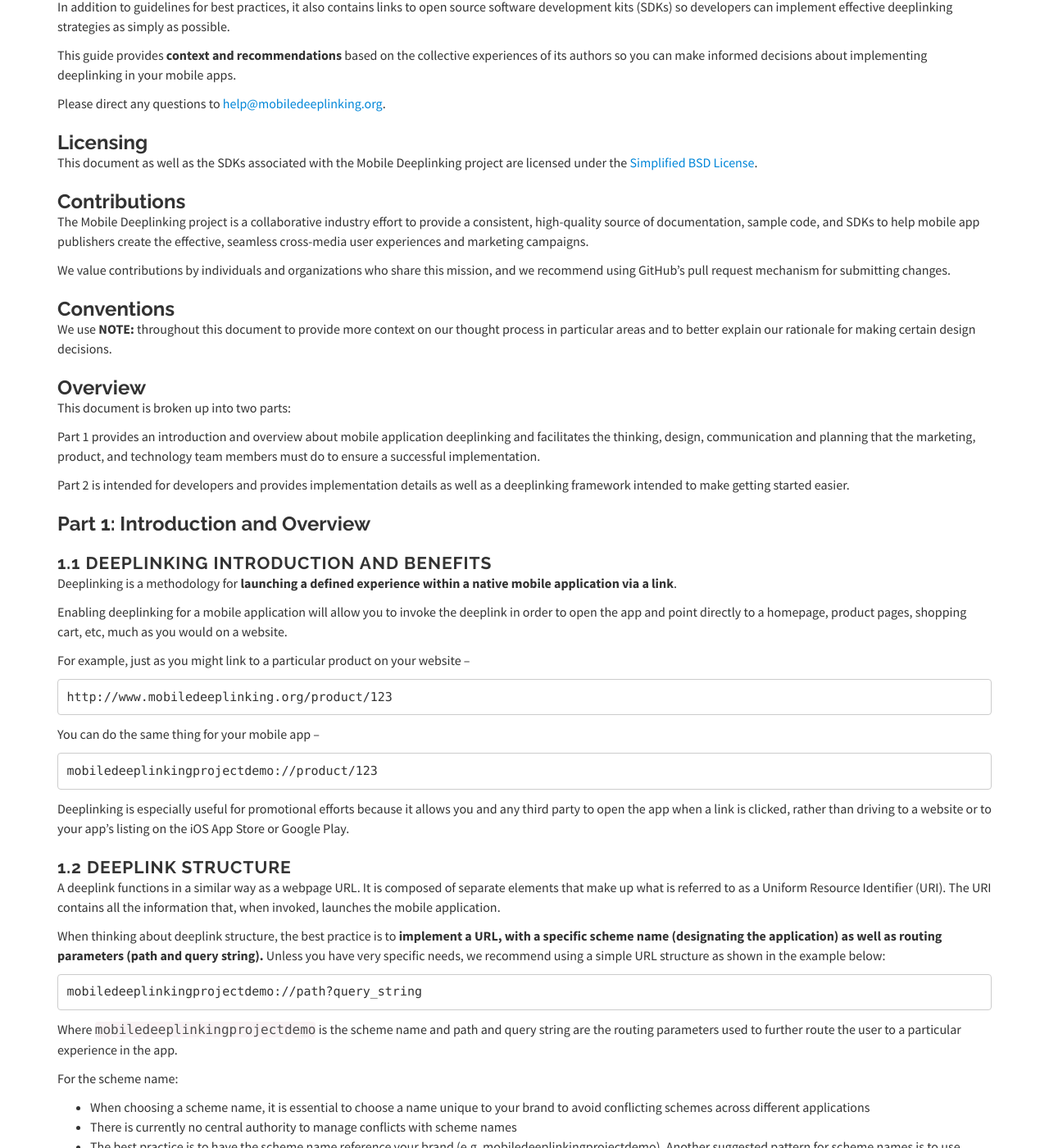
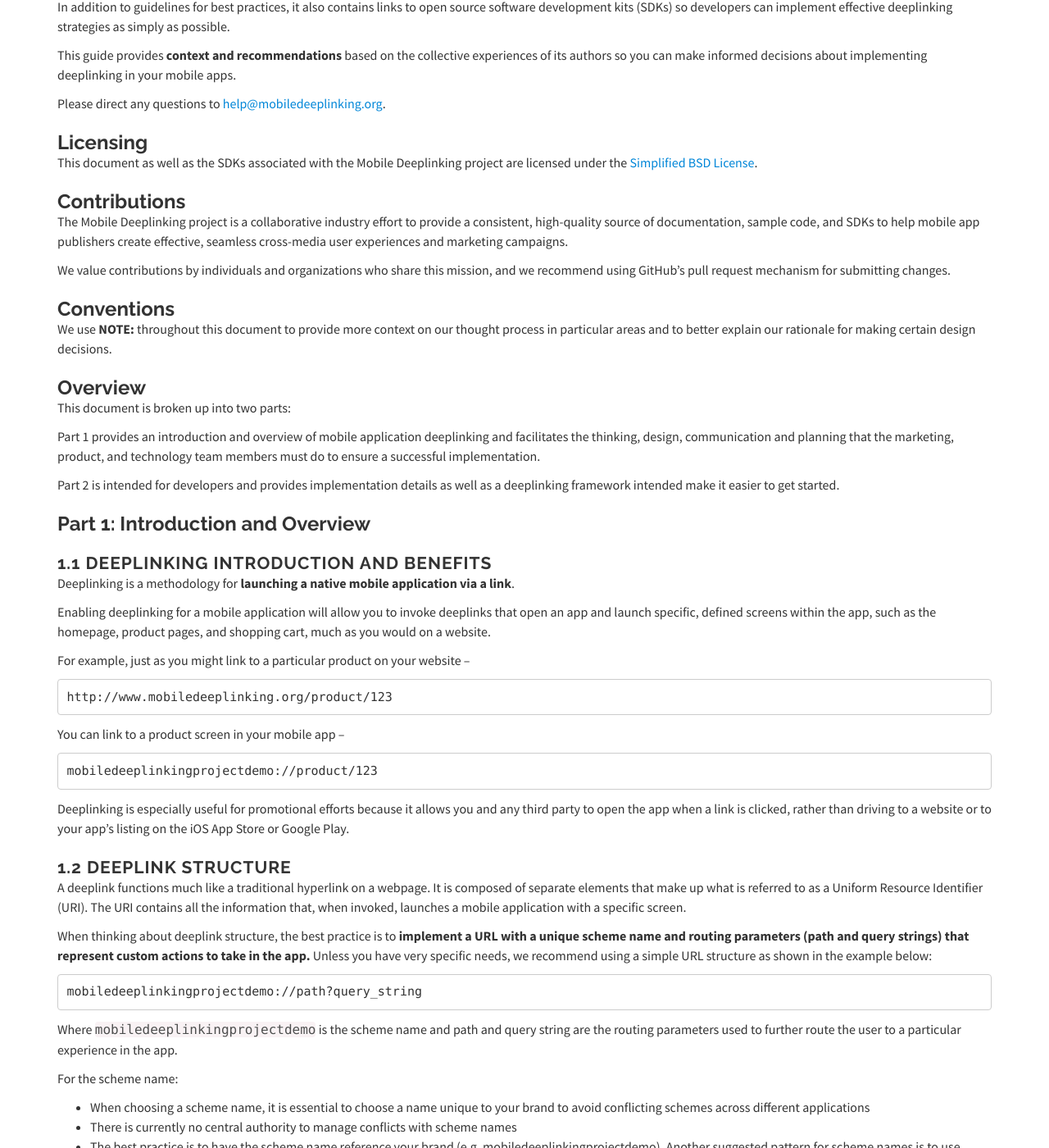
Before and after one commit to mobiledeeplinking/mobiledeeplinking.github.io, a Jekyll site: the page built from _posts/2014-02-12-mobiledeeplinking-spec.markdown, in a window 1280 px wide and 1400 px high, scrolled down 309 px. Shown: the whole window at 82% size. Built offline with Jekyll 4.4.1, drawn with Linux system fonts in a browser that asks for light colours; nearby versions of some CDN libraries; Markdown is read by kramdown in place of the engine named in the settings; some of the changed text lies outside the part shown.

Commit message:
Grammatical Edits.

```diff
--- a/_posts/2014-02-12-mobiledeeplinking-spec.markdown
+++ b/_posts/2014-02-12-mobiledeeplinking-spec.markdown
@@ -23,7 +23,7 @@ are licensed under the [Simplified BSD License](http://en.wikipedia.org/wiki/BSD
 
 The Mobile Deeplinking project is a collaborative industry effort to provide a
 consistent, high-quality source of documentation, sample code, and SDKs to help
-mobile app publishers create the effective, seamless cross-media user experiences
+mobile app publishers create effective, seamless cross-media user experiences
 and marketing campaigns.
 
 We value contributions by individuals and organizations
@@ -42,15 +42,14 @@ for making certain design decisions.
 This document is broken up into two parts:
 
 
-Part 1 provides an introduction and overview about mobile application
+Part 1 provides an introduction and overview of mobile application
 deeplinking and facilitates the thinking, design, communication and
 planning that the marketing, product, and technology team members must
 do to ensure a successful implementation.
 
 
 Part 2 is intended for developers and provides implementation details as
-well as a deeplinking framework intended to make getting started
-easier.
+well as a deeplinking framework intended make it easier to get started.
 
 
 ### Part 1: Introduction and Overview
@@ -58,13 +57,13 @@ easier.
 
 #### 1.1 Deeplinking Introduction and Benefits
 
-Deeplinking is a methodology for **launching a defined experience within a
+Deeplinking is a methodology for **launching a
 native mobile application via a link**.
 
 
 Enabling deeplinking for a mobile application will allow you to invoke
-the deeplink in order to open the app and point directly to a homepage,
-product pages, shopping cart, etc, much as you would on a website.
+deeplinks that open an app and launch specific, defined screens within the app, such as the homepage,
+product pages, and shopping cart, much as you would on a website.
 
 
 For example, just as you might link to a particular product on your
@@ -74,7 +73,7 @@ website –
     http://www.mobiledeeplinking.org/product/123
 
 
-You can do the same thing for your mobile app –
+You can link to a product screen in your mobile app –
 
 
     mobiledeeplinkingprojectdemo://product/123
@@ -88,15 +87,14 @@ Store or Google Play.
 
 #### 1.2 Deeplink Structure
 
-A deeplink functions in a similar way as a webpage URL. It is composed
+A deeplink functions much like a traditional hyperlink on a webpage. It is composed
 of separate elements that make up what is referred to as a Uniform
 Resource Identifier (URI). The URI contains all the information that,
-when invoked, launches the mobile application.
+when invoked, launches a mobile application with a specific screen.
 
 
 When thinking about deeplink structure, the best practice is to
-**implement a URL, with a specific scheme name (designating the
-application) as well as routing parameters (path and query string).**
+**implement a URL with a unique scheme name and routing parameters (path and query strings) that represent custom actions to take in the app.**
 Unless you have very specific needs, we recommend using a simple URL
 structure as shown in the example below:
 
@@ -441,7 +439,7 @@ iPhone-only or iPad-only app, it can simply have one of the attributes.
 
 ##### Routes Object
 
-Contains a list of key value pairs.
+Contains a list of key-value pairs.
 
 | **Attribute Name**      | **Type**                | **Comments**            |
 | :----------------------- | :----------------------- | :----------------------- |
@@ -464,7 +462,7 @@ Contains a list of key value pairs.
 
 ##### Route Parameters Object
 
-Contains a list of key value pairs.
+Contains a list of key-value pairs.
 
 | **Attribute**           | **Type**                | **Comments**            |
 | :----------------------- | :----------------------- | :----------------------- |
@@ -534,8 +532,7 @@ inspired by the JSR-315 Java Servlet Specification, is as follows:
 #### 2.7 Routing To View Classes and Custom Handlers
 
 The MobileDeepLinking library was created to allow you to quickly get
-set up while also allowing for the flexibility of extra functionality
-through the use of custom callback `handlers.`
+set up while also providing added functionality through the use of custom callback `handlers.`
 
 
 When specifying the `defaultRoute` or the `routes` properties in the
@@ -557,8 +554,7 @@ deeplinks, while preserving simplicity for more straightforward
 use-cases.
 
 
-Route Parameters extracted from the deeplink, both path and query
-parameters, will be set on the iOS View Controller through the
+Both path and query parameters that are extracted from the deeplink will be set on the iOS View Controller through the
 [Key-Value-Coding mechanism](https://developer.apple.com/library/mac/documentation/cocoa/conceptual/KeyValueCoding/Articles/KeyValueCoding.html\#//apple_ref/doc/uid/10000107-SW1).
 
 For example:
```
Also changed, not shown: other parts of _posts/2014-02-12-mobiledeeplinking-spec.markdown (+10 -10 lines).
